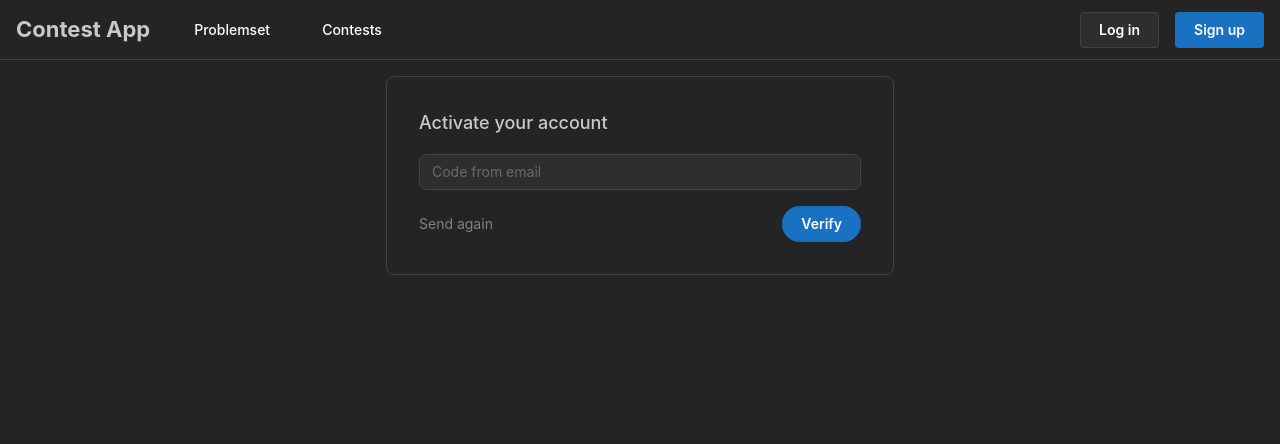
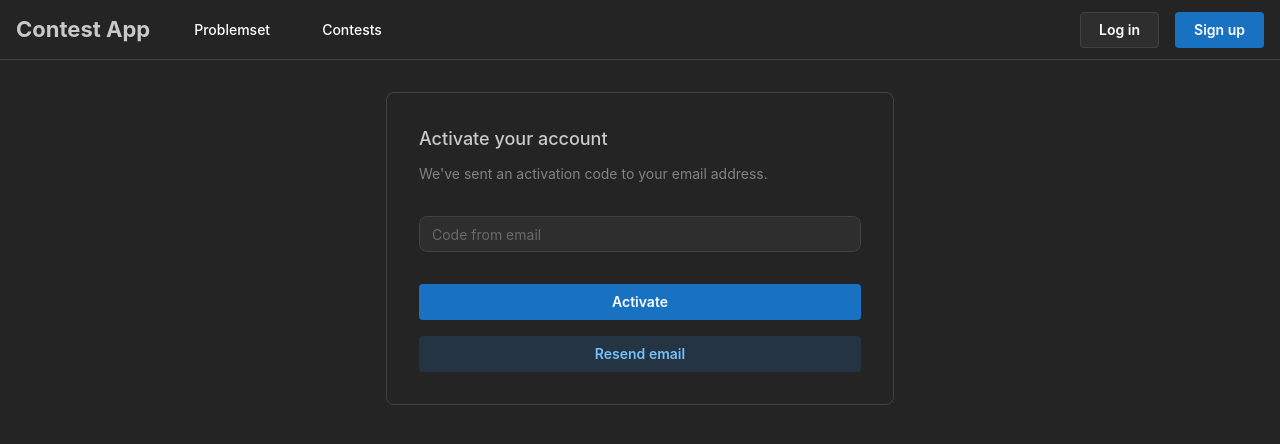
Before and after one commit to Aadameqq/auth-platform-client, a Next.js app: page /activation in a window 1280 px wide. Shown: the top 444 px of the page. Built offline with nearby package versions, Linux system fonts and the light colour scheme.

Commit message:
feat: account activation

```diff
--- a/src/app/_components/navbar.tsx
+++ b/src/app/_components/navbar.tsx
@@ -1,28 +1,19 @@
 "use client";
-import {
-  Group,
-  Box,
-  Divider,
-  Button,
-  Burger,
-  Drawer,
-  ScrollArea,
-  Title,
-} from "@mantine/core";
-import { useDisclosure } from "@mantine/hooks";
+import {Box, Burger, Button, Divider, Drawer, Group, ScrollArea, Title,} from "@mantine/core";
+import {useDisclosure} from "@mantine/hooks";
 import classes from "./navbar.module.css";
 
 const links: { title: string; url: string }[] = [
-  { title: "Problemset", url: "#" },
-  { title: "Contests", url: "#" },
+    {title: "Problemset", url: "#"},
+    {title: "Contests", url: "#"},
 ];
 
 export default function Navbar() {
-  const [drawerOpened, { toggle: toggleDrawer, close: closeDrawer }] =
+    const [drawerOpened, {toggle: toggleDrawer, close: closeDrawer}] =
         useDisclosure(false);
 
     return (
-    <Box pb={120}>
+        <Box>
             <header className={classes.header}>
                 <Group justify="space-between" h="100%">
                     <Group h="100%" gap={20} visibleFrom="sm">
@@ -57,7 +48,7 @@ export default function Navbar() {
                 zIndex={1000000}
             >
                 <ScrollArea h="calc(100vh - 80px" mx="-md">
-          <Divider my="sm" />
+                    <Divider my="sm"/>
 
                     {links.map((link) => (
                         <a key={link.title} href={link.url} className={classes.link}>
@@ -65,7 +56,7 @@ export default function Navbar() {
                         </a>
                     ))}
 
-          <Divider my="sm" />
+                    <Divider my="sm"/>
 
                     <Group justify="center" grow pb="xl" px="md">
                         <Button variant="default">Log in</Button>
--- a/src/app/layout.tsx
+++ b/src/app/layout.tsx
@@ -1,10 +1,10 @@
-import type { Metadata } from "next";
+import type {Metadata} from "next";
 import "./globals.css";
-import { AppShellHeader, AppShellMain, MantineProvider } from "@mantine/core";
-import { AppShell } from "@mantine/core";
+import {AppShell, AppShellHeader, AppShellMain, MantineProvider} from "@mantine/core";
 import "@mantine/core/styles.css";
 import Navbar from "./_components/navbar";
-import { ReactQueryProvider } from "@/features/layout/react-query";
+import {ReactQueryProvider} from "@/features/layout/react-query";
+import React from "react";
 
 export const metadata: Metadata = {
     title: "Contest App",
@@ -21,9 +21,9 @@ export default function RootLayout({
         <body>
         <ReactQueryProvider>
             <MantineProvider defaultColorScheme="dark">
-            <AppShell header={{ height: 60 }} padding="md">
+                <AppShell header={{height: 60}} padding={"xl"}>
                     <AppShellHeader>
-                <Navbar />
+                        <Navbar/>
                     </AppShellHeader>
 
                     <AppShellMain>{children}</AppShellMain>
--- a/src/features/auth/api/activate-account.ts
+++ b/src/features/auth/api/activate-account.ts
@@ -4,7 +4,12 @@ type ActivateAccountInput = {
 
 export async function activateAccount({code}: ActivateAccountInput) {
     const response = await fetch(process.env.NEXT_PUBLIC_API_URL + `accounts/@me/activation/${code}`, {
-        method: "GET",
+        method: "POST",
     });
+
+    if (!response.ok) {
+        throw response;
+    }
+
     return response.json();
 }
--- a/src/features/auth/api/register.api.ts
+++ b/src/features/auth/api/register.api.ts
@@ -13,5 +13,9 @@ export const register = async (input: RegisterInput) => {
         body: JSON.stringify(input),
     });
 
+    if (!response.ok) {
+        throw response;
+    }
+
     return response.json();
 };
--- /dev/null
+++ b/src/features/auth/components/activation-form.component.tsx
@@ -0,0 +1,60 @@
+import {Button, Paper, Stack, Text, TextInput} from "@mantine/core";
+import React from "react";
+import {useActivateAccountForm} from "@/features/auth/hooks/use-activate-account-form.hook";
+import {useActivateAccount} from "@/features/auth/hooks/use-activate-account.hook";
+
+type ActivationFormProps = {
+    markAsSuccessful: () => void;
+}
+
+export function ActivationForm({markAsSuccessful}: ActivationFormProps) {
+    const {form} = useActivateAccountForm();
+    const {handleSubmit, isPending, isError} = useActivateAccount();
+
+    return (
+        <Paper radius="md" p="xl" withBorder>
+            <Stack mb={"xl"} gap={"xs"}>
+                <Text size="lg" fw={500}>
+                    Activate your account
+                </Text>
+                <Text size="sm" c="dimmed">
+                    We&#39;ve sent an activation code to your email address.
+                </Text>
+            </Stack>
+
+
+            <form onSubmit={form.onSubmit(handleSubmit(markAsSuccessful))}>
+                <Stack>
+                    <TextInput
+                        placeholder="Code from email"
+                        radius="md"
+                        disabled={isPending}
+                        key={form.key("code")}
+                        {...form.getInputProps("code")}
+                    />
+                    <Text c="red" size="sm">
+                        {isError && "Your activation code is invalid or has expired"}
+                    </Text>
+                    <Button
+                        type="submit"
+                        fullWidth
+                        loading={isPending}
+                        loaderProps={{type: "dots"}}
+                    >
+                        Activate
+                    </Button>
+
+                    <Button
+                        variant="light"
+                        fullWidth
+                        disabled={isPending}
+                        loaderProps={{type: "dots"}}
+                    >
+                        Resend email
+                    </Button>
+                </Stack>
+            </form>
+
+        </Paper>
+    )
+}
--- a/src/features/auth/components/activation-success-modal.component.tsx
+++ /dev/null
@@ -1,14 +0,0 @@
-import {Modal} from "@mantine/core";
-import {useDisclosure} from "@mantine/hooks";
-
-export function ActivationSuccessModal() {
-    const [opened, {open, close}] = useDisclosure(false);
-
-    return (
-        <>
-            <Modal opened={opened} onClose={close} title="Authentication" centered>
-
-            </Modal>
-        </>
-    );
-}
--- /dev/null
+++ b/src/features/auth/components/activation-success.component.tsx
@@ -0,0 +1,26 @@
+import {Button, Paper, Stack, Text} from "@mantine/core";
+import Link from "next/link";
+import React from "react";
+
+export function ActivationSuccess() {
+
+    return (
+        <Paper radius="md" p="xl" withBorder>
+            <Stack>
+                <Text size="lg" fw={500}>
+                    Successfully activated
+                </Text>
+                <Button
+                    href={"/login"}
+                    component={Link}
+                    type="button"
+                    variant="primary"
+                    size="sm"
+                >
+                    Log In
+                </Button>
+            </Stack>
+
+        </Paper>
+    );
+}
--- a/src/features/auth/hooks/use-activate-account.hook.ts
+++ b/src/features/auth/hooks/use-activate-account.hook.ts
@@ -10,8 +10,9 @@ export function useActivateAccount() {
         },
     });
 
-    const handleSubmit = async (values: FormInput) => {
+    const handleSubmit = (callback: () => void) => async (values: FormInput) => {
         await mutateAsync(values);
+        callback();
     };
 
     return {handleSubmit, isPending, isError};
--- a/src/features/auth/pages/account-activation.page.tsx
+++ b/src/features/auth/pages/account-activation.page.tsx
@@ -1,57 +1,19 @@
 "use client";
-import {Anchor, Button, Container, Group, Paper, Stack, Text, TextInput,} from "@mantine/core";
-import {useActivateAccountForm} from "../hooks/use-activate-account-form.hook";
-import {useActivateAccount} from "../hooks/use-activate-account.hook";
+import {Container} from "@mantine/core";
 import React from "react";
+import {ActivationForm} from "@/features/auth/components/activation-form.component";
+import {useToggle} from "@mantine/hooks";
+import {ActivationSuccess} from "@/features/auth/components/activation-success.component";
 
 export function AccountActivationPage() {
-    const {form} = useActivateAccountForm();
-    const {handleSubmit, isPending, isError} = useActivateAccount();
-
+    const [isSuccessful, markAsSuccessful] = useToggle()
     return (
         <Container size="xs">
-            <Paper radius="md" p="xl" withBorder>
-                <Group mb={"md"}>
-                    <Text size="lg" fw={500}>
-                        Activate your account
-                    </Text>
-                </Group>
-
-
-                <form onSubmit={form.onSubmit(handleSubmit)}>
-                    <Stack>
-                        <TextInput
-                            placeholder="Code from email"
-                            radius="md"
-                            disabled={isPending}
-                            key={form.key("code")}
-                            {...form.getInputProps("code")}
-                        />
-                        <Text c="red" size="sm">
-                            {isError && "Your activation code has expired"}
-                        </Text>
-                    </Stack>
-
-                    <Group justify="space-between">
-                        <Anchor
-                            component="button"
-                            type="button"
-                            c="dimmed"
-                            size="sm"
-                        >
-                            Send again
-                        </Anchor>
-                        <Button
-                            type="submit"
-                            radius="xl"
-                            loading={isPending}
-                            loaderProps={{type: "dots"}}
-                        >
-                            Verify
-                        </Button>
-                    </Group>
-                </form>
-            </Paper>
+            {
+                isSuccessful ?
+                    <ActivationSuccess/> :
+                    <ActivationForm markAsSuccessful={markAsSuccessful}/>
+            }
         </Container>
     );
 }
```
Lines whose indentation alone changed are shown as unchanged.
